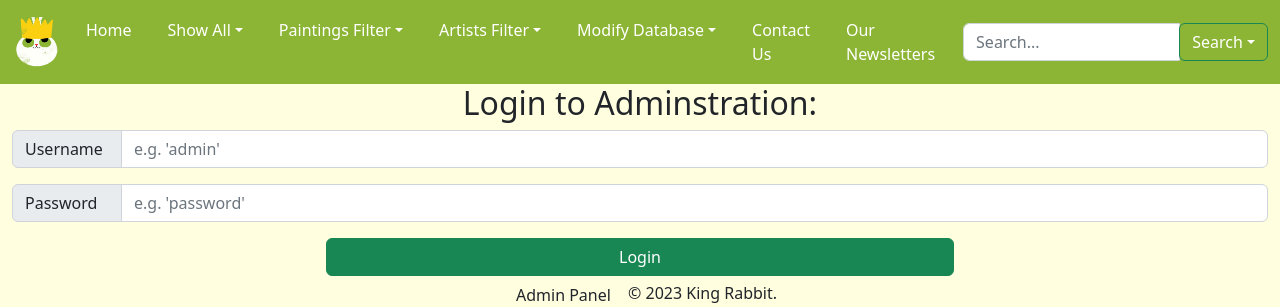
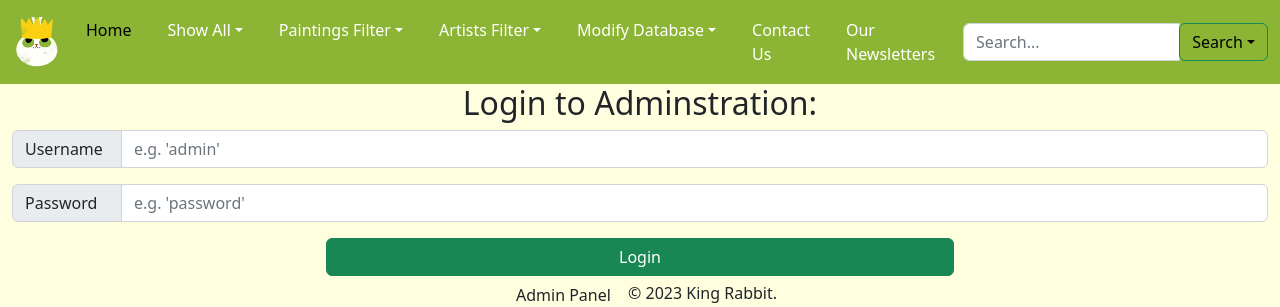
Before and after one commit to FrancisSullivan/AcmeArtWebsiteV3, a PHP site: page /admin/log_in.php in a window 1280 px wide. Shown: the top 307 px of the page. Run offline with PHP 8.4, Linux system fonts and the light colour scheme; data that the repository does not hold is empty; some libraries are stand-ins or nearby versions.

Commit message:
change narbar text colour from white to black

```diff
--- a/components/navbar.php
+++ b/components/navbar.php
@@ -8,7 +8,7 @@
             <ul class="navbar-nav">
                 <!-- Home Page. -->
                 <li class="nav-item">
-                    <a class="nav-link" aria-current="page" href="../static/home.php">Home</a>
+                    <a class="nav-link" aria-current="page" href="../static/home.php" style="color: black;">Home</a>
                 </li>
                 <li class="nav-item dropdown">
                     <a class="nav-link dropdown-toggle" href="#" id="navbarDropdownMenuLink" role="button" data-bs-toggle="dropdown" aria-expanded="false">Show All</a>
@@ -112,7 +112,7 @@
 
                     <!-- Using div instead of ul for input-group-append -->
                     <div class="input-group-append">
-                        <button class="btn btn-outline-success dropdown-toggle" style="color:white;" type="button" data-bs-toggle="dropdown" aria-haspopup="true" aria-expanded="false">Search</button>
+                        <button class="btn btn-outline-success dropdown-toggle" style="color:black;" type="button" data-bs-toggle="dropdown" aria-haspopup="true" aria-expanded="false">Search</button>
 
                         <div class="dropdown-menu">
                             <!-- Option to search in paintings -->
```
